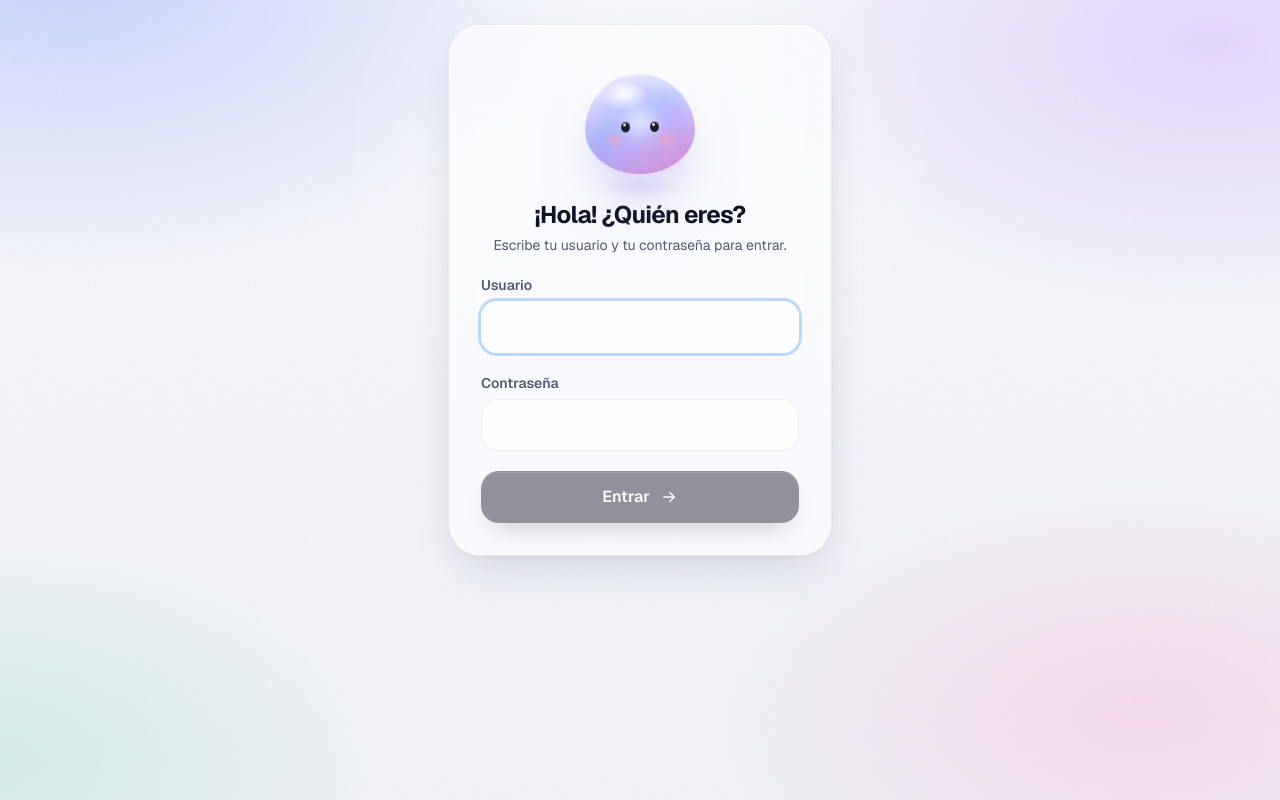
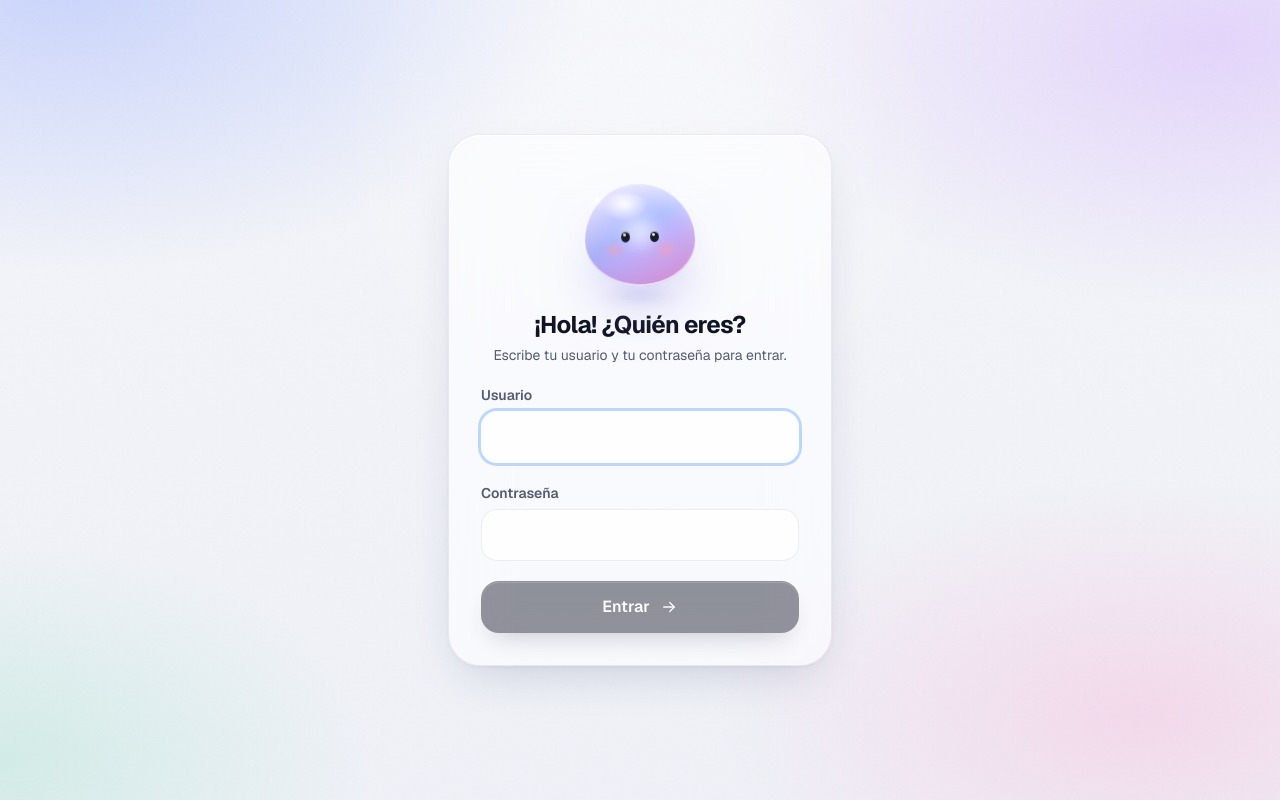
Before and after one commit to RenzoRamosDEV/Matematicas-Gamificadas, a React (Vite) app: page / in a window 1280 px wide. Built offline with nearby package versions, Linux system fonts and the light colour scheme; no server answers.

Commit message:
fix(ui): centrar verticalmente login, transición y estados

```diff
--- a/src/components/Fondo.tsx
+++ b/src/components/Fondo.tsx
@@ -9,7 +9,7 @@ export function Fondo({ children }: { children: ReactNode }) {
       <div className="ambiente" aria-hidden="true" />
       <div className="luz-cursor" aria-hidden="true" />
       <div className="grano" aria-hidden="true" />
-      <div className="relative z-[1] min-h-full">{children}</div>
+      <div className="relative z-[1] min-h-dvh">{children}</div>
     </>
   );
 }
--- a/src/screens/Estados.tsx
+++ b/src/screens/Estados.tsx
@@ -4,7 +4,7 @@ import { Mascota } from '../components/Mascota';
 
 export function ErrorPantalla({ mensaje, onReintentar }: { mensaje: string; onReintentar: () => void }) {
   return (
-    <main className="min-h-full grid place-items-center p-6">
+    <main className="min-h-dvh grid place-items-center p-6">
       <div className="glass rounded-[30px] p-8 max-w-sm w-full text-center flex flex-col items-center gap-4 pop">
         <div className="tile tile-rosa w-16 h-16 rounded-[20px]"><Icono nombre="alert" size={30} /></div>
         <h1 className="text-2xl font-bold tracking-tight">Algo se ha torcido</h1>
@@ -17,7 +17,7 @@ export function ErrorPantalla({ mensaje, onReintentar }: { mensaje: string; onRe
 
 export function Cargando({ texto = 'Preparando tu reto…' }: { texto?: string }) {
   return (
-    <main className="min-h-full grid place-items-center p-6">
+    <main className="min-h-dvh grid place-items-center p-6">
       <div className="flex flex-col items-center gap-2 pop">
         <Mascota size={120} />
         <p className="text-tinta-3 font-semibold animate-pulse">{texto}</p>
--- a/src/screens/Fase.tsx
+++ b/src/screens/Fase.tsx
@@ -111,7 +111,7 @@ export function Fase({ op, numFase, ejercicios, onRespuesta, onTerminar }: Props
   const pad = (s: string, n: number) => s.padStart(n, ' ').replaceAll(' ', ' ');
 
   return (
-    <div className="min-h-full flex flex-col max-w-md mx-auto w-full px-4 pb-4 pt-3 gap-3">
+    <div className="min-h-dvh flex flex-col max-w-md mx-auto w-full px-4 pb-4 pt-3 gap-3">
       <div className="flex items-center justify-between in d1">
         <h1 className="flex items-center gap-2.5 font-bold text-lg tracking-tight">
           <span className={`tile tile-${info.acento} w-9 h-9 rounded-[12px] text-lg`}>{info.simbolo}</span>
--- a/src/screens/Inicio.tsx
+++ b/src/screens/Inicio.tsx
@@ -46,7 +46,7 @@ export function Inicio({ perfil, sesiones, ejercicios, estadoReto, puntosHoy, on
   const accionReto = completado ? onVerResultado : onEmpezar;
 
   return (
-    <div className="min-h-full max-w-[1200px] mx-auto px-4 sm:px-12 pb-12">
+    <div className="min-h-dvh max-w-[1200px] mx-auto px-4 sm:px-12 pb-12">
       <Cabecera perfil={perfil} onSalir={onSalir} />
 
       {/* ---- Hero ---- */}
--- a/src/screens/Login.tsx
+++ b/src/screens/Login.tsx
@@ -26,7 +26,7 @@ export function Login({ mensaje, onEntrar }: Props) {
   };
 
   return (
-    <main className="min-h-full grid place-items-center p-6">
+    <main className="min-h-dvh grid place-items-center p-6">
       <form className="glass rounded-[32px] p-7 sm:p-8 max-w-sm w-full flex flex-col gap-5 pop" onSubmit={enviar} noValidate>
         <div className="flex flex-col items-center gap-1 text-center">
           <Mascota size={110} />
--- a/src/screens/Resumen.tsx
+++ b/src/screens/Resumen.tsx
@@ -15,7 +15,7 @@ interface Props {
 export function Resumen({ perfil, resultado, yaJugado, onVolver, onSalir }: Props) {
   const perfecta = resultado.sesion_perfecta;
   return (
-    <div className="min-h-full max-w-[1200px] mx-auto px-4 sm:px-12 pb-12">
+    <div className="min-h-dvh max-w-[1200px] mx-auto px-4 sm:px-12 pb-12">
       <Cabecera perfil={perfil} onSalir={onSalir} />
       <main className="max-w-md mx-auto w-full flex flex-col gap-5 mt-8">
         <div className="text-center flex flex-col items-center gap-3 pop">
--- a/src/screens/Transicion.tsx
+++ b/src/screens/Transicion.tsx
@@ -25,7 +25,7 @@ export function Transicion({ op, aciertos, total, siguiente, onSiguiente, cargan
   const [texto, icono] = mensaje(aciertos, total);
   const { acento, nombre } = FASE_INFO[op];
   return (
-    <main className="min-h-full flex flex-col items-center justify-center p-6">
+    <main className="min-h-dvh flex flex-col items-center justify-center p-6">
       <div className="glass rounded-[36px] p-8 sm:p-10 max-w-md w-full flex flex-col items-center gap-5 text-center pop">
         <div className={`tile tile-${acento} w-20 h-20 rounded-[24px]`}><Icono nombre={icono} size={36} /></div>
         <h1 className="text-3xl font-bold tracking-tight text-balance">{texto}</h1>
```
